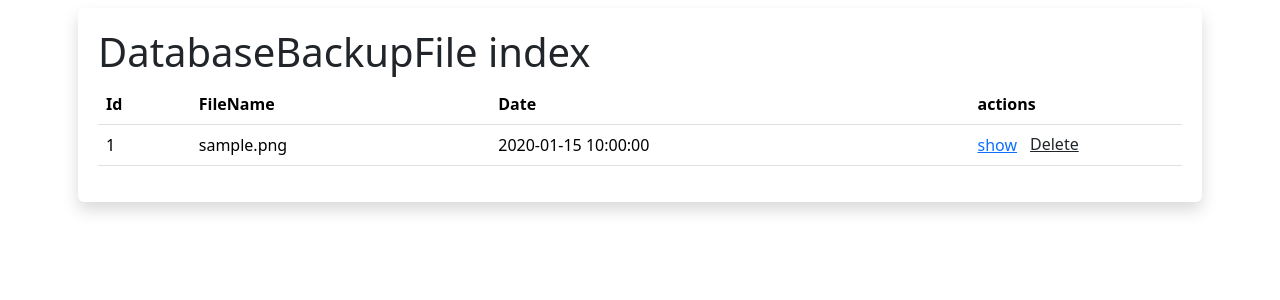
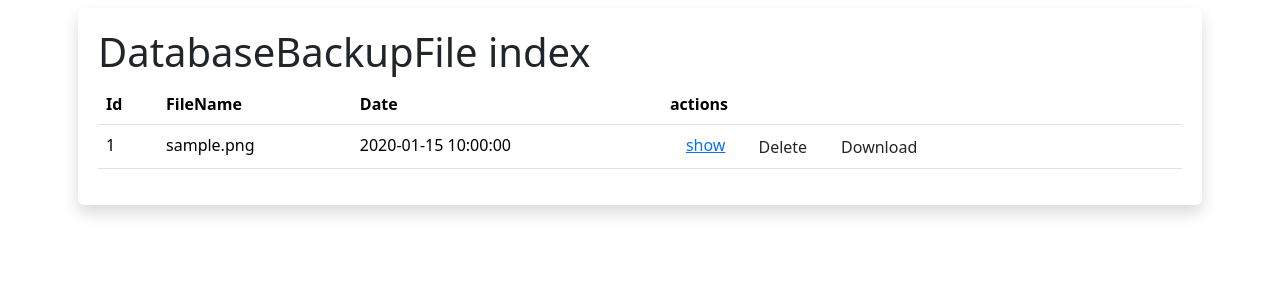
Before and after one commit to danilocgsilva/projects_catalog, a Symfony app: template templates/database_backup_file/index.html.twig in a window 1280 px wide. Shown: the part 184-484 px from the top of the page. Run offline with Twig, Linux system fonts and the light colour scheme; the template is opened without the code that fills it: most values are stand-ins (such as "Sample title", 1, 10 or a date in 2020); style sheets or scripts are compiled from the project's sources; some libraries are stand-ins or nearby versions.

Commit message:
wip: working on download

```diff
--- a/assets/styles/app.css
+++ b/assets/styles/app.css
@@ -10,13 +10,10 @@ body {
     padding: 20px;
 }
 
-.inline-form {
-    display: inline;
-    position: relative;
+.action_cell {
+    padding: 0 1rem;
 }
 
-.inline-form button {
-    position: absolute;
-    top: -9px;
-    text-decoration: underline;
+.action_cell button, .action_cell input {
+    padding: 0;
 }
--- a/src/Controller/DatabaseBackupFileController.php
+++ b/src/Controller/Web/DatabaseBackupFileController.php
@@ -2,7 +2,7 @@
 
 declare(strict_types=1);
 
-namespace App\Controller;
+namespace App\Controller\Web;
 
 use App\Entity\DatabaseBackupFile;
 use App\Repository\DatabaseBackupFileRepository;
--- a/src/Controller/EnvironmentController.php
+++ b/src/Controller/Web/EnvironmentController.php
@@ -1,6 +1,8 @@
 <?php
 
-namespace App\Controller;
+declare(strict_types=1);
+
+namespace App\Controller\Web;
 
 use App\Entity\Environment;
 use App\Form\EnvironmentType;
--- a/src/Controller/HomeController.php
+++ b/src/Controller/Web/HomeController.php
@@ -1,6 +1,8 @@
 <?php
 
-namespace App\Controller;
+declare(strict_types=1);
+
+namespace App\Controller\Web;
 
 use Symfony\Bundle\FrameworkBundle\Controller\AbstractController;
 use Symfony\Component\HttpFoundation\Response;
--- a/src/Controller/ProjectController.php
+++ b/src/Controller/Web/ProjectController.php
@@ -1,6 +1,8 @@
 <?php
 
-namespace App\Controller;
+declare(strict_types=1);
+
+namespace App\Controller\Web;
 
 use App\Entity\Project;
 use App\Form\ProjectType;
--- a/src/Controller/RepositoryAddressController.php
+++ b/src/Controller/Web/RepositoryAddressController.php
@@ -1,6 +1,8 @@
 <?php
 
-namespace App\Controller;
+declare(strict_types=1);
+
+namespace App\Controller\Web;
 
 use App\Entity\RepositoryAddress;
 use App\Form\RepositoryAddressType;
--- a/templates/database_backup_file/_delete_form.html.twig
+++ b/templates/database_backup_file/_delete_form.html.twig
@@ -1,5 +1,4 @@
 <form
-    class="inline-form"
     method="post"
     action="{{ path('app_database_backup_file_delete', {'id': database_backup_file.id}) }}"
     onsubmit="return confirm('Are you sure you want to delete this item?');"
@@ -9,5 +8,5 @@
         name="_token"
         value="{{ csrf_token('delete' ~ database_backup_file.id) }}"
     >
-    <button class="btn">Delete</button>
+    <input type="submit" class="btn" value="Delete" />
 </form>
--- a/templates/database_backup_file/index.html.twig
+++ b/templates/database_backup_file/index.html.twig
@@ -1,37 +1,73 @@
 {% extends 'base.html.twig' %}
 
-{% block title %}DatabaseBackupFile index{% endblock %}
+{% block title %}
+    DatabaseBackupFile index
+{% endblock %}
 
 {% block body %}
-    <h1>DatabaseBackupFile index</h1>
+    <h1>
+        DatabaseBackupFile index
+    </h1>
 
     <table class="table">
         <thead>
             <tr>
-                <th>Id</th>
-                <th>FileName</th>
-                <th>Date</th>
-                <th>actions</th>
+                <th>
+                    Id
+                </th>
+                <th>
+                    FileName
+                </th>
+                <th>
+                    Date
+                </th>
+                <th>
+                    actions
+                </th>
             </tr>
         </thead>
         <tbody>
             {% for database_backup_file in database_backup_files %}
                 <tr>
-                <td>{{ database_backup_file.id }}</td>
-                <td>{{ database_backup_file.fileName }}</td>
-                <td>{{ database_backup_file.date ? database_backup_file.date|date('Y-m-d H:i:s') : '' }}</td>
                     <td>
-                    <a href="{{ path('app_database_backup_file_show', {'id': database_backup_file.id}) }}">show</a>
+                        {{ database_backup_file.id }}
+                    </td>
+                    <td>
+                        {{ database_backup_file.fileName }}
+                    </td>
+                    <td>
+                        {{ database_backup_file.date ? database_backup_file.date|date('Y-m-d H:i:s') : '' }}
+                    </td>
+                    <td style="display: flex;">
+                        <div class="action_cell">
+                            <a href="{{ path('app_database_backup_file_show', {'id': database_backup_file.id}) }}">
+                                show
+                            </a>
+                        </div>
+                        <div class="action_cell">
                             {{ include('database_backup_file/_delete_form.html.twig') }}
+                        </div>
+                        <div class="action_cell">
+                            <form>
+                                <input
+                                    type="hidden"
+                                    name="_token"
+                                    value="{{ csrf_token('download_database_backup' ~ database_backup_file.id) }}"
+                                >
+                                <input class="btn" type="submit" value="Download" />
+
+                            </form>
+                        </div>
                     </td>
                 </tr>
             {% else %}
                 <tr>
-                <td colspan="4">no records found</td>
+                    <td colspan="4">
+                        no records found
+                    </td>
                 </tr>
             {% endfor %}
         </tbody>
     </table>
 
-    {# <a href="{{ path('app_database_backup_file_new') }}">Create new</a> #}
 {% endblock %}
```
Also changed, not shown: src/Controller/Api/DatabaseCredentialController.php (added, +27 -0 lines), src/Controller/Web/DatabaseCredentialController.php (renamed from src/Controller/DatabaseCredentialController.php, +3 -13 lines), src/MessageHandler/DatabaseBackupNotificationHandler.php (+0 -7 lines), src/Services/MakeDatabaseBackupService.php (+5 -7 lines), README.md, 1 other file. Lines whose indentation alone changed are shown as unchanged.
